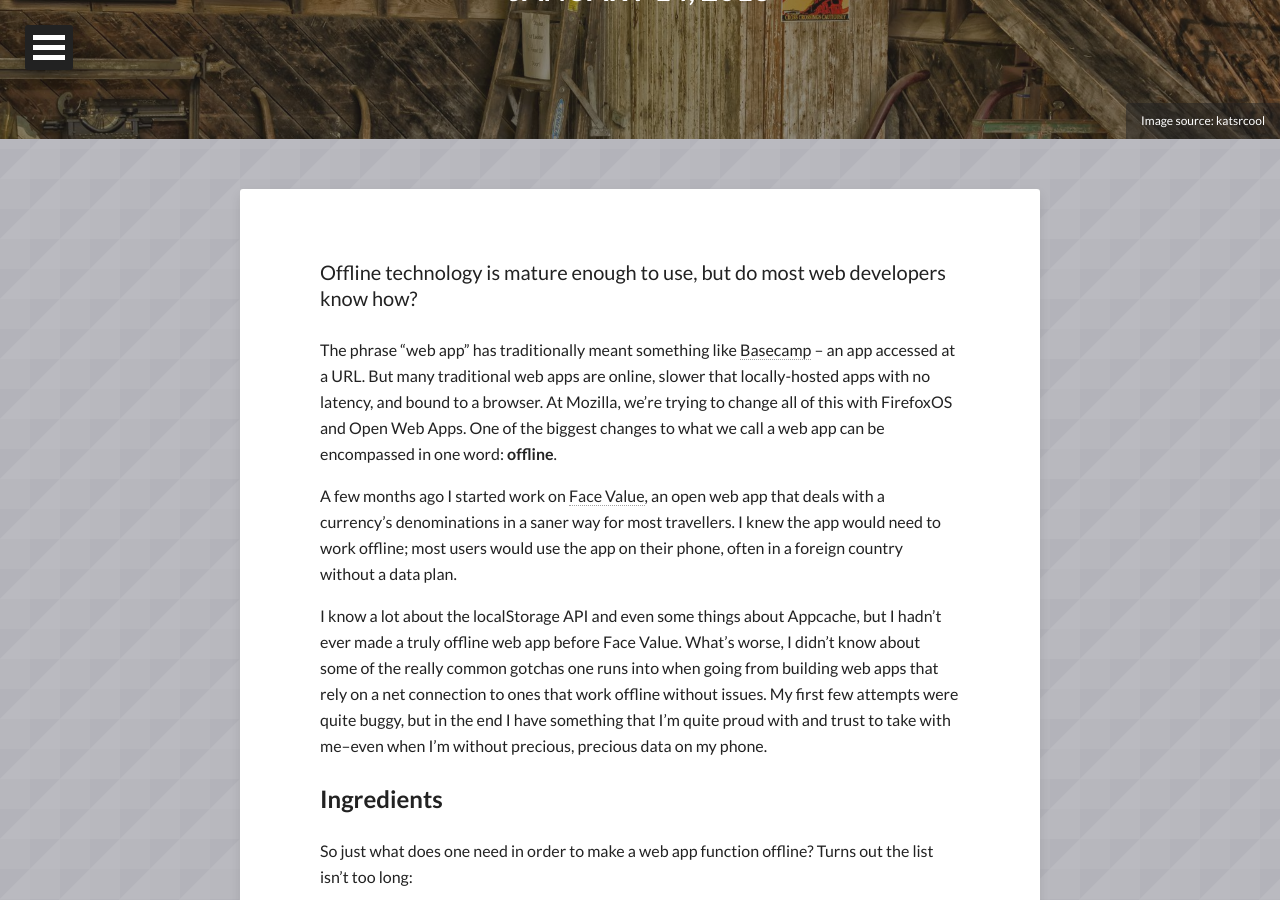
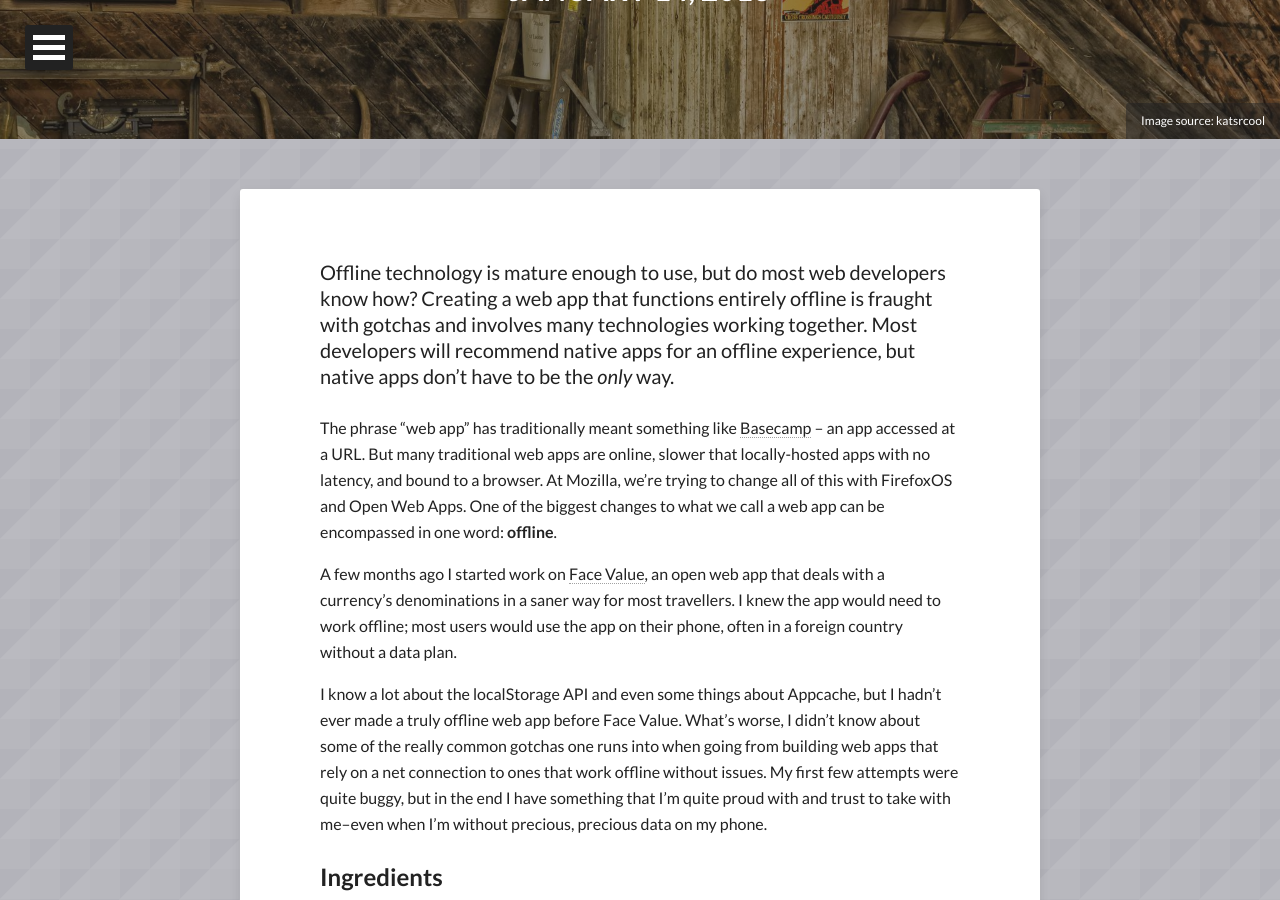
Before and after one commit to tofumatt/strongly-typed, a Jekyll site: the page built from _posts/2013-01-14-the-kinda-offline-web.md, in a window 1280 px wide and 900 px high, scrolled down 301 px. Built offline with Jekyll 4.4.1, drawn with Linux system fonts in a browser that asks for light colours; nearby versions of some CDN libraries.

Commit message:
Improve intro paragraph in old post

```diff
--- a/_posts/2013-01-14-the-kinda-offline-web.md
+++ b/_posts/2013-01-14-the-kinda-offline-web.md
@@ -10,7 +10,7 @@ image:
 share: true
 ---
 
-Offline technology is mature enough to use, but do most web developers know how?
+Offline technology is mature enough to use, but do most web developers know how? Creating a web app that functions entirely offline is fraught with gotchas and involves many technologies working together. Most developers will recommend native apps for an offline experience, but native apps don't have to be the _only_ way.
 
 The phrase "web app" has traditionally meant something like [Basecamp](http://basecamp.com/) -- an app accessed at a URL. But many traditional web apps are online, slower that locally-hosted apps with no latency, and bound to a browser. At Mozilla, we're trying to change all of this with FirefoxOS and Open Web Apps. One of the biggest changes to what we call a web app can be encompassed in one word: **offline**.
 
```
